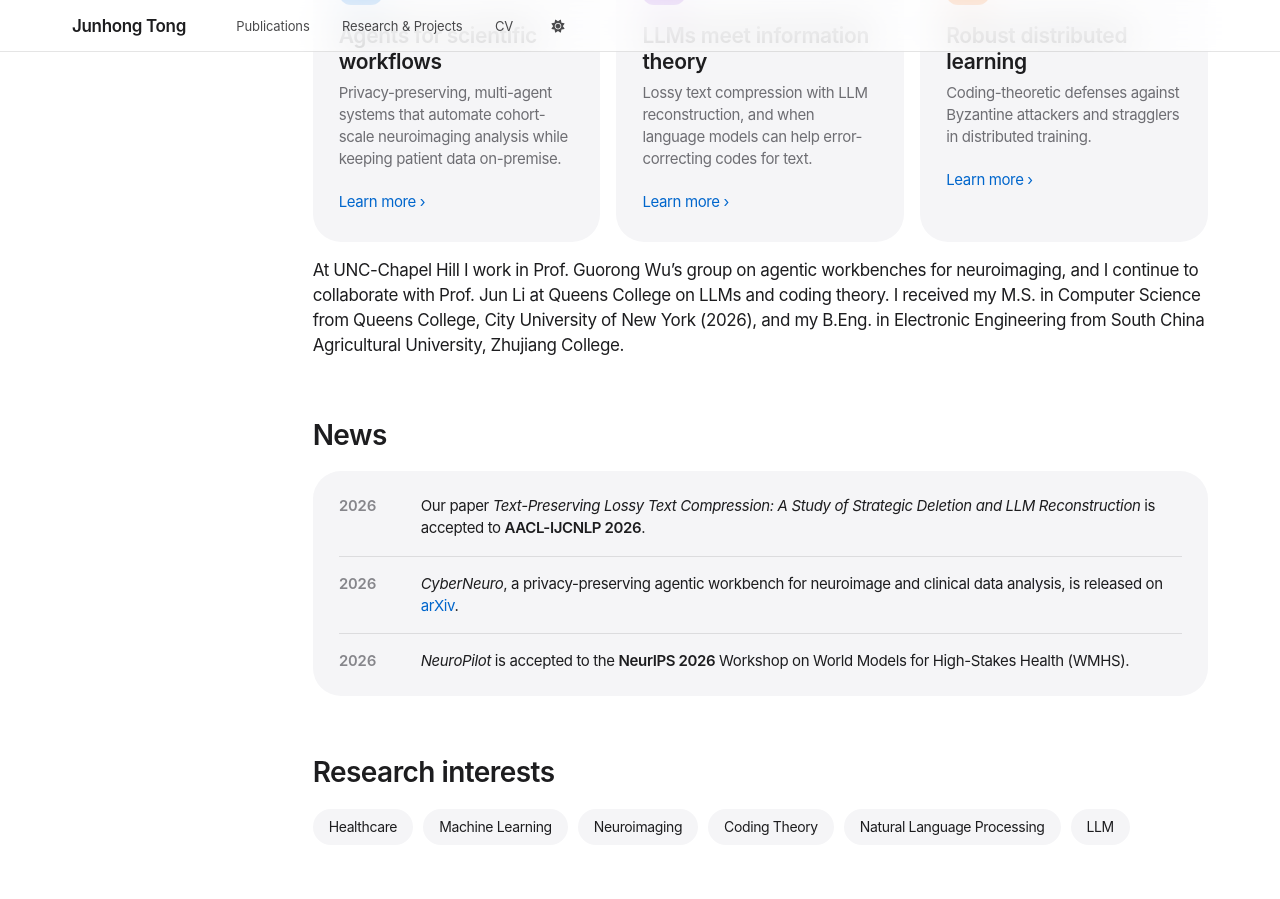
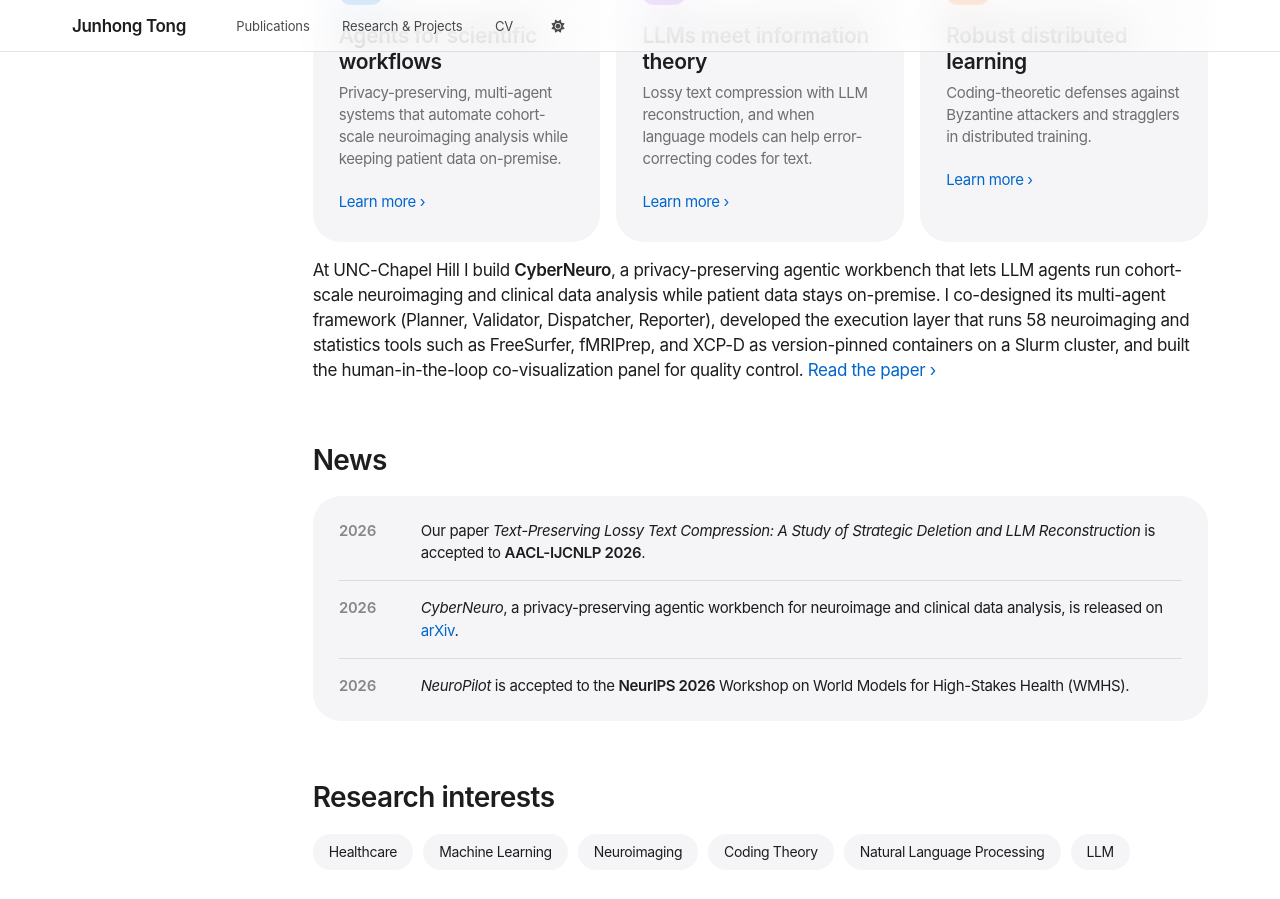
Before and after one commit to Amsterlam/Amsterlam.github.io, a Jekyll site: the page built from _pages/about.md, in a window 1280 px wide and 900 px high, scrolled down 667 px. Built offline with Jekyll 4.4.1, drawn with Linux system fonts in a browser that asks for light colours; a script bundle is joined from its source files by our own code; a style sheet for code colours, icons or effects is not loaded.

Commit message:
Replace bio paragraph with CyberNeuro introduction
Co-Authored-By: Claude Opus 5.5 <noreply@anthropic.com>

```diff
--- a/_pages/about.md
+++ b/_pages/about.md
@@ -42,7 +42,7 @@ redirect_from:
   </div>
 </div>
 
-At UNC-Chapel Hill I work in Prof. Guorong Wu's group on agentic workbenches for neuroimaging, and I continue to collaborate with Prof. Jun Li at Queens College on LLMs and coding theory. I received my M.S. in Computer Science from Queens College, City University of New York (2026), and my B.Eng. in Electronic Engineering from South China Agricultural University, Zhujiang College.
+At UNC-Chapel Hill I build **CyberNeuro**, a privacy-preserving agentic workbench that lets LLM agents run cohort-scale neuroimaging and clinical data analysis while patient data stays on-premise. I co-designed its multi-agent framework (Planner, Validator, Dispatcher, Reporter), developed the execution layer that runs 58 neuroimaging and statistics tools such as FreeSurfer, fMRIPrep, and XCP-D as version-pinned containers on a Slurm cluster, and built the human-in-the-loop co-visualization panel for quality control. <a class="chevron-link" href="https://arxiv.org/abs/2607.28841">Read the paper</a>
 
 ## News
 
```
